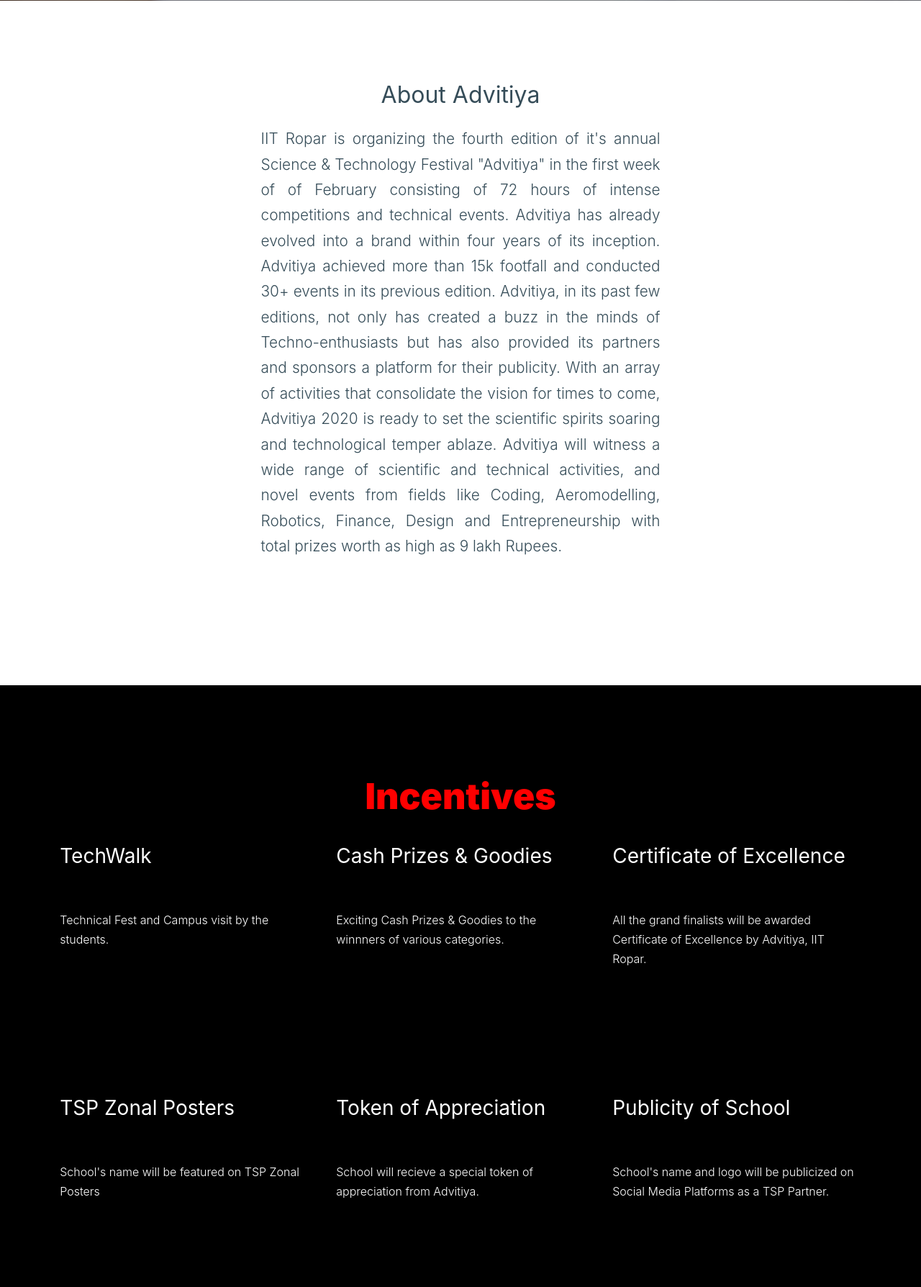
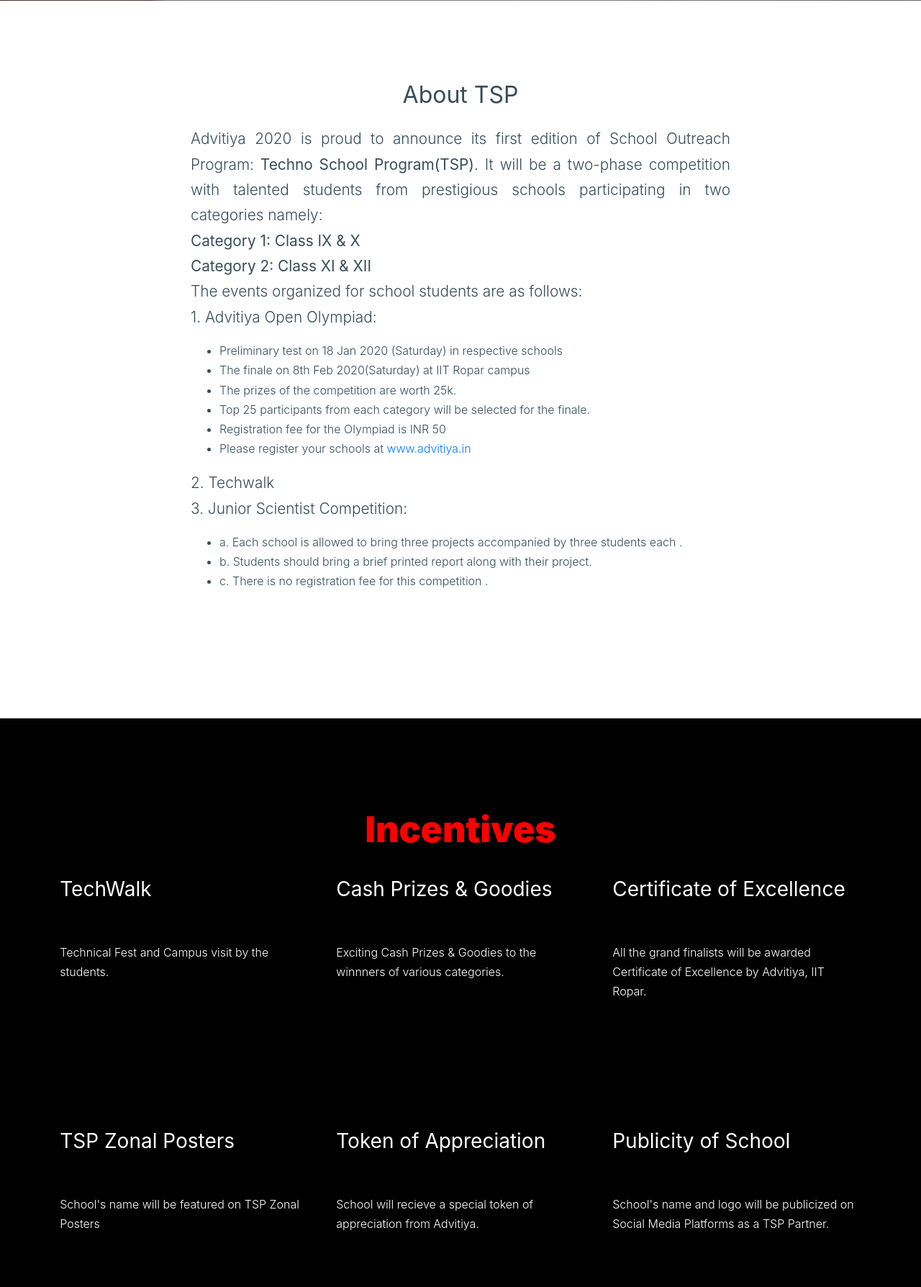
Before and after one commit to software-community/Advitiya-20, a Django app: page /TSP/ in a window 1280 px wide. Shown: the part 811-2599 px from the top of the page at 72% size. Run offline with Django 3.2, Linux system fonts and the light colour scheme; parts of the project's set-up code (start-up, migrations or seed data) failed here and were passed over; some libraries are stand-ins or nearby versions.

Commit message:
tsp about

```diff
--- a/TSP/templates/TSP/index.html
+++ b/TSP/templates/TSP/index.html
@@ -17,21 +17,32 @@
 
 <div class="container about-advitiya">
     <div class="row justify-content-center text-center mb-5">
-        <div class="col-md-6">
-            <h2 class="mb-4"><strong>About Advitiya</strong></h2>
+        <div class="col-md-8">
+            <h2 class="mb-4"><strong>About TSP</strong></h2>
             <p style="text-align:justify; font-size:1.3em">
-                IIT Ropar is
-                                organizing the fourth edition of it's annual Science & Technology Festival "Advitiya" in the first
-                                week of of February consisting of 72 hours of intense competitions and technical events.
-                                Advitiya has already evolved into a brand within four years of its inception.
-                                Advitiya achieved more than 15k footfall and conducted 30+ events in its previous edition.
-                                Advitiya, in its past few editions, not only has created a buzz in the minds of Techno-enthusiasts
-                                but has also provided its partners and sponsors a platform for their publicity.
-                                With an array of activities that consolidate the vision for
-                                times to come, Advitiya 2020 is ready to set the scientific spirits soaring and
-                                technological temper ablaze. Advitiya will witness a wide range of scientific and technical activities,
-                                and novel events from fields like Coding, Aeromodelling, Robotics, Finance, Design and Entrepreneurship
-                                with total prizes worth as high as 9 lakh Rupees.
+                Advitiya 2020 is proud to announce its first edition of School Outreach Program: <strong>Techno School Program(TSP)</strong>.
+                It will be a two-phase competition with talented students from prestigious schools participating in two categories namely:
+               <strong> <br>Category 1: Class IX & X<br>
+                Category 2: Class XI & XII<br></strong>
+
+                The events organized for school students are as follows:<br>
+                1. Advitiya Open Olympiad:
+
+                <ul style="text-align: justify;">
+                <li>Preliminary test on 18 Jan 2020 (Saturday) in respective schools</li>
+                <li>The finale on 8th Feb 2020(Saturday) at IIT Ropar campus</li>
+                <li>The prizes of the competition are worth 25k.</li>
+                <li>Top 25 participants from each category will be selected for the finale.</li>
+                <li>Registration fee for the Olympiad is INR 50</li>
+                <li>Please register your schools at <a href="{% url 'main_page:index'  %}">www.advitiya.in</a> </li>
+                </ul>
+                <p style="text-align:justify; font-size: 20.8px;">2. Techwalk <br>
+                3. Junior Scientist Competition:</p>
+                <ul style="text-align: justify;">
+                <li>a. Each school is allowed to bring three projects accompanied by three students each .</li>
+                <li>b. Students should bring a brief printed report along with their project.</li>
+                <li>c. There is no registration fee for this competition .</li>
+                </ul>
             </p>
 
         </div>
```
